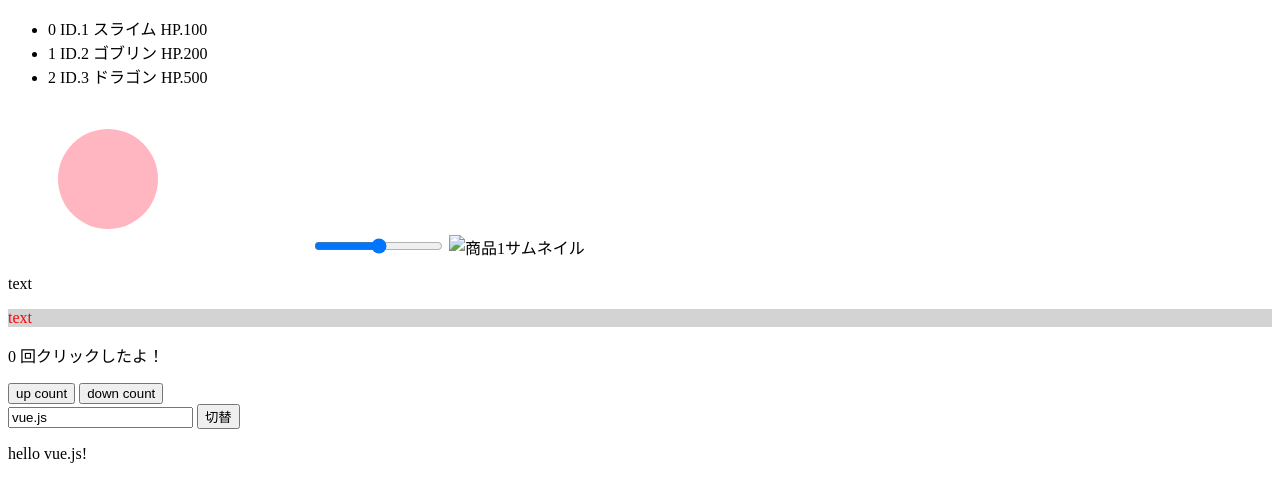
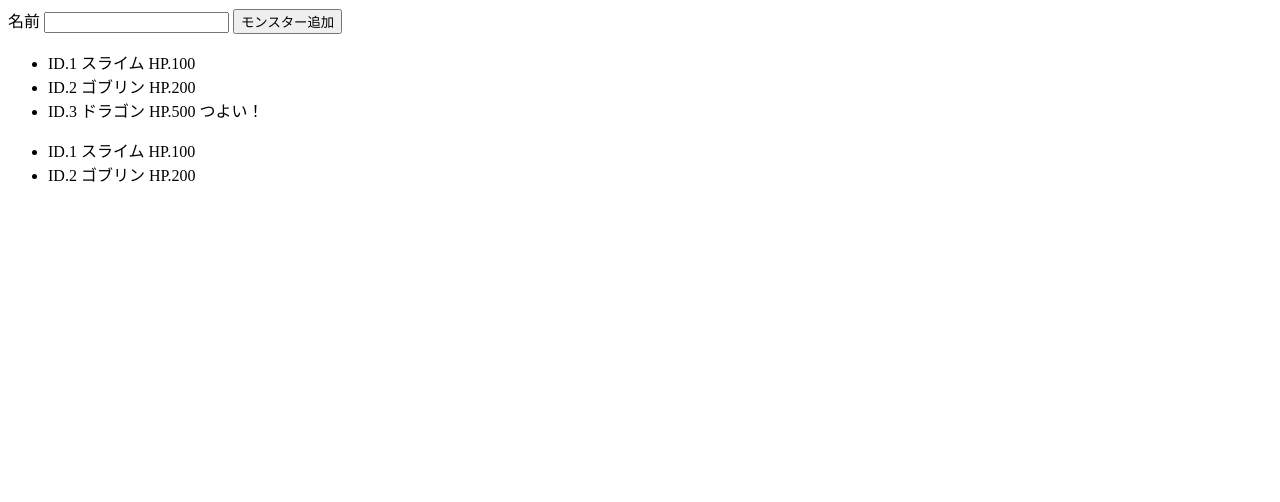
Before and after one commit to ichi-nakashima/vue-sandbox, a plain HTML site: page index.html in a window 1280 px wide. Drawn offline with nearby package versions, Linux system fonts and the light colour scheme.

Commit message:
vue study4

```diff
--- a/index.html
+++ b/index.html
@@ -7,29 +7,24 @@
 </head>
 <body>
     <div id="app">
+        <!-- このフォームの入力値を新しいモンスターの名前に使う -->
+        名前 <input v-model="name">
+        <button v-on:click="doAdd">モンスター追加</button>
         <ul>
-            <li v-for="(item, key, index) in list" v-bind:key="item.id">
-                {{index}} {{key}} ID.{{ item.id }} {{ item.name }} HP.{{ item.hp }}
+            <li v-for="item in list"
+                v-bind:key="item.id"
+                v-bind:class="{ tuyoi: item.hp > 300 }">
+                ID.{{ item.id }} {{ item.name }} HP.{{ item.hp }}
+                <span v-if="item.hp > 300 ">つよい！</span>
             </li>
         </ul>
-
-        <svg xmlns="http://www.w3.org/2000/svg" version="1.1">
-            <circle cx="100" cy="75" v-bind:r="radius" fill="lightpink"/>
-        </svg>
-        <input type="range" min="0" max="100" v-model="radius">
-        <img v-bind="item" v-bind:id="'thumb-' + item.id">
-        <p v-bind:class="classObject">text</p>
-        <p v-bind:style="styleObject">text</p>
-
-        <p>{{ count }} 回クリックしたよ！</p>
-        <button v-on:click="increment">up count</button>
-        <button v-on:click="decrement">down count</button>
-        <br>
-        <input type="text" :value="message">
-        <button v-on:click="show=!show">切替</button>
-        <transition>
-            <p v-if="show">hello vue.js!</p>
-        </transition>
+        <ul>
+            <li v-for="item in list"
+                v-if="item.hp < 300"
+                v-bind:class="{ yowai: item.hp < 300 }">
+                ID.{{ item.id }} {{ item.name }} HP.{{ item.hp }}
+            </li>
+        </ul>
     </div>
     <script src="https://cdn.jsdelivr.net/npm/vue@2.5.16/dist/vue.js"></script>
     <script src="main.js"></script>
```
